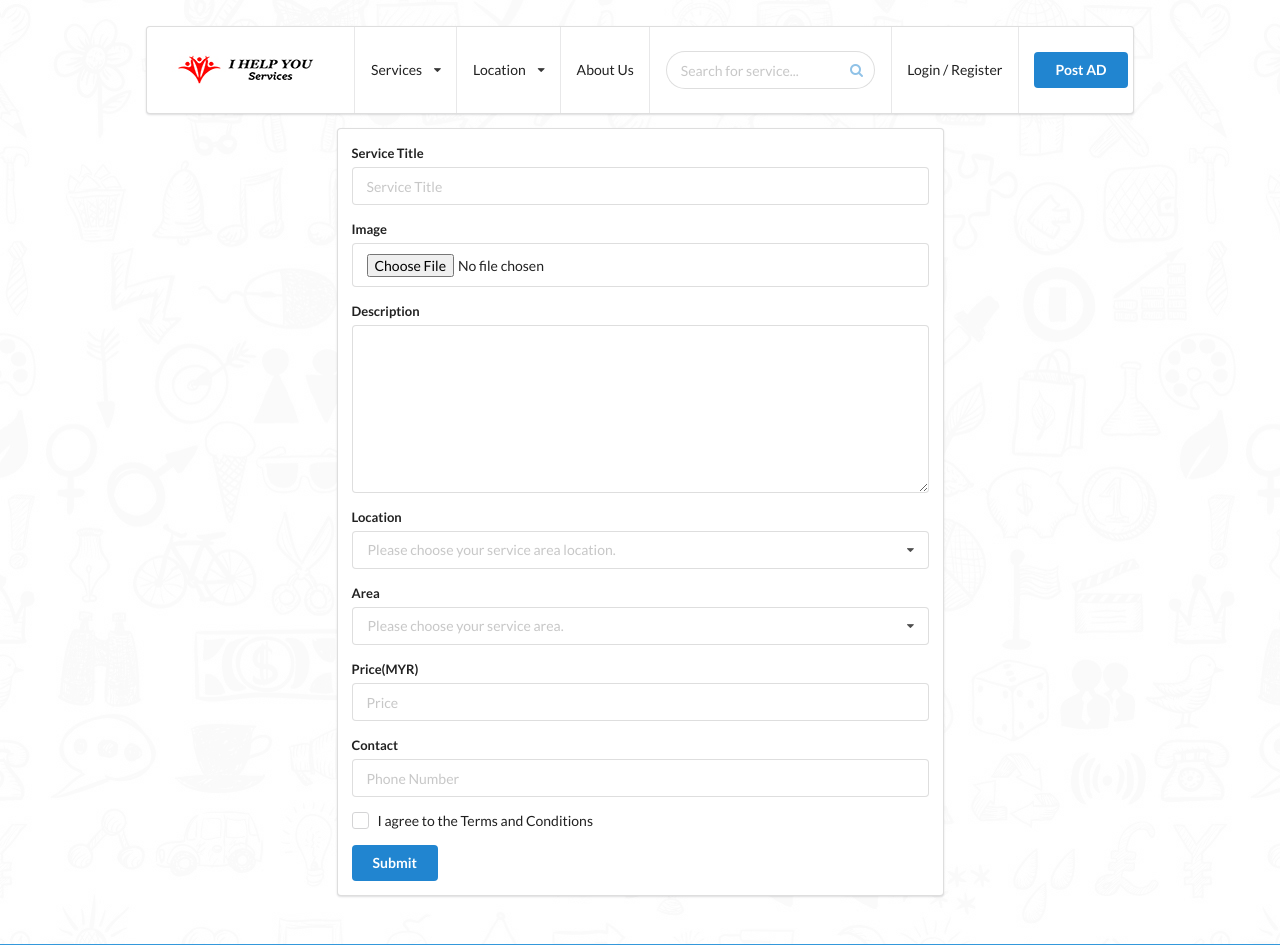
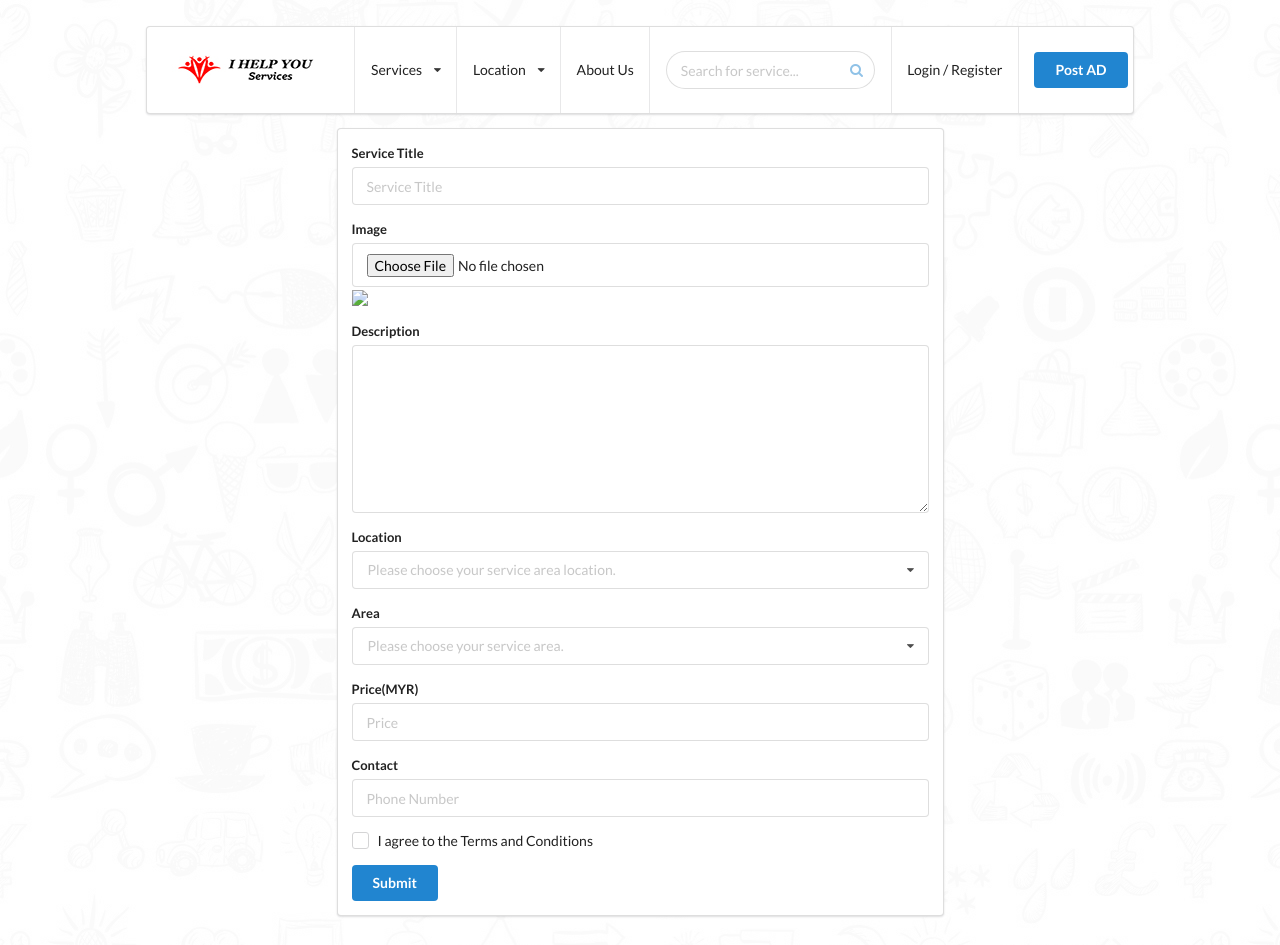
Before and after one commit to masonwongcs/imayhelp, a PHP site: page /post.php in a window 1280 px wide. Shown: the top 945 px of the page. Run offline with PHP 8.4, Linux system fonts and the light colour scheme.

Commit message:
Added image preview

```diff
--- a/css/style.css
+++ b/css/style.css
@@ -9,6 +9,9 @@ html, body{
     clear: both;
 }
 
+.hide{
+    display: none;
+}
 
 /*Container use to define the fix width of the container*/
 .container{
--- a/post.php
+++ b/post.php
@@ -23,6 +23,9 @@
                             <label>Image</label>
                             <input type="hidden" name="MAX_FILE_SIZE" value="1048576" />
                             <input type="file" name="upload" id="upload" placeholder="Upload an image">
+                            <div class="ui small image hide upload-preview-wrapper">
+                              <img class="upload-preview" src="#">
+                            </div>
                         </div>
 
                         <div class="field">
@@ -93,5 +96,23 @@
 <script type="application/javascript" src="js/semantic.min.js"></script>
 <script type="application/javascript" src="js/slider.min.js"></script>
 <script type="application/javascript" src="js/main.js"></script>
+<script>
+    function readURL(input) {
+      if (input.files && input.files[0]) {
+        var reader = new FileReader();
+
+        reader.onload = function(e) {
+          $('.upload-preview').attr('src', e.target.result);
+        }
+
+        reader.readAsDataURL(input.files[0]);
+      }
+    }
+
+    $("#upload").change(function() {
+      readURL(this);
+      $('.upload-preview-wrapper').slideDown();
+    });
+</script>
 </body>
 </html>
```
